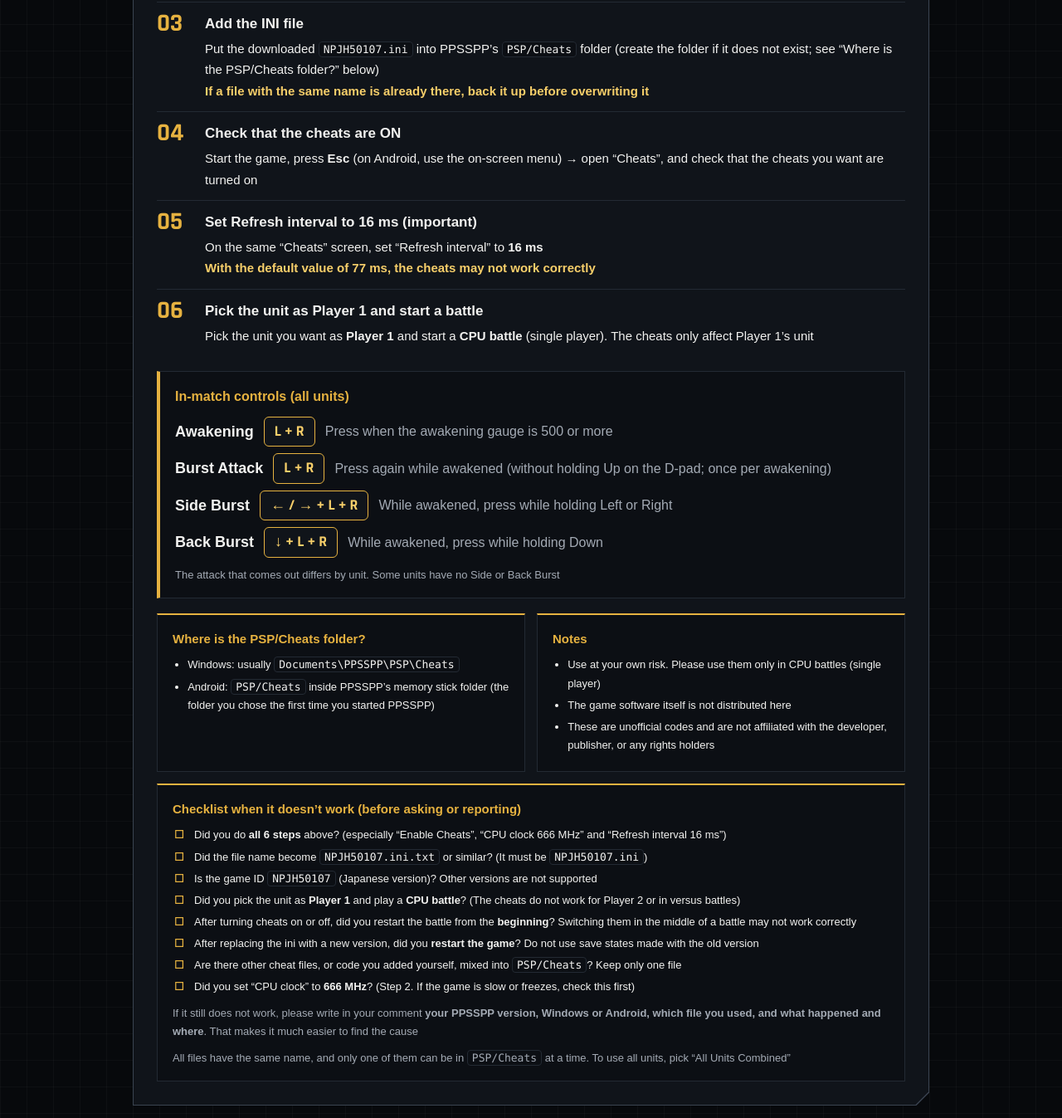
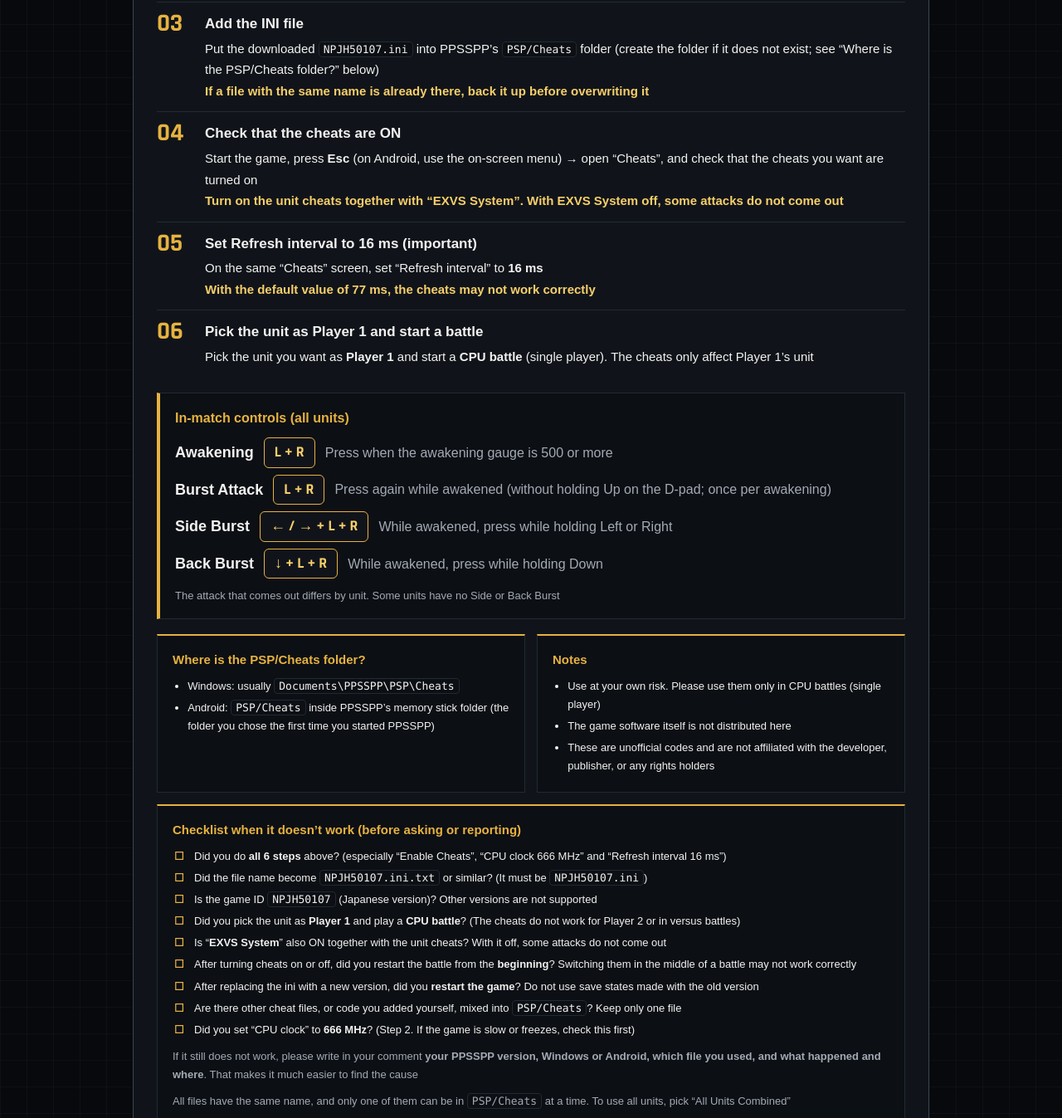
Before and after one commit to nextplus-mods/nextplus-mods.github.io, a plain HTML site: page index.html in a window 1280 px wide. Shown: the part 3459-4806 px from the top of the page at 83% size. Drawn offline with Linux system fonts and the light colour scheme; a web font is replaced by a local one.

Commit message:
Download page: note that unit cheats need EXVS System turned on (step 3 and the troubleshooting checklist, Japanese + English)
Co-Authored-By: Claude Opus 5.5 <noreply@anthropic.com>

```diff
--- a/index.html
+++ b/index.html
@@ -557,7 +557,7 @@
         <li data-i18n="step1"><b class="st">チートを使えるようにする</b>PPSSPP の「設定」→「システム」で「チートを有効化」を <b>ON</b> にする<br><span class="warn">PPSSPP は公式の最新版を使ってください（動作確認は v1.20.4）。「GLSL 差し替え版」などの古い版・非公式版での動作は保証できません</span></li>
         <li data-i18n="stepCpu"><b class="st">CPU クロックを 666MHz にする</b>ゲーム一覧でこのゲームを長押し（Windows は右クリック）→「ゲーム設定を作成」→「ゲーム設定」→「システム」で「CPU クロック」を <b>666MHz</b> にする<br><span class="warn">このゲームだけに効きます。弾が多い場面での重さを減らします</span></li>
         <li data-i18n="step2"><b class="st">INI ファイルを入れる</b>ダウンロードした <code>NPJH50107.ini</code> を、PPSSPP の <code>PSP/Cheats</code> フォルダに入れる（フォルダがなければ作る。場所は下の「PSP/Cheats フォルダの場所」）<br><span class="warn">同じ名前のファイルがある場合は、上書きする前にバックアップしてください</span></li>
-        <li data-i18n="step3"><b class="st">チートが ON か確かめる</b>ゲームを起動し、<b>Esc</b> キー（Android は画面のメニュー）→「チート」を開いて、使うチートが ON になっているか確かめる</li>
+        <li data-i18n="step3"><b class="st">チートが ON か確かめる</b>ゲームを起動し、<b>Esc</b> キー（Android は画面のメニュー）→「チート」を開いて、使うチートが ON になっているか確かめる<br><span class="warn">機体のチートは「EXVSシステム」と一緒に ON にしてください。EXVSシステムが OFF だと、一部の技が出ません</span></li>
         <li data-i18n="stepRefresh"><b class="st">リフレッシュレートを 16ms にする（大事）</b>同じ「チート」の画面で「リフレッシュレート」を <b>16ms</b> にする<br><span class="warn">初期値の 77ms のままだと、チートが正しく動かないことがあります</span></li>
         <li data-i18n="step4"><b class="st">1P で機体を選んで試合を始める</b>使いたい機体を <b>1P</b> で選び、<b>CPU 戦</b>（ひとりプレイ）で試合を始める（チートは1Pの機体にだけ効きます）</li>
       </ol>
@@ -594,6 +594,7 @@
             <li data-i18n="tip2">ファイル名が <code>NPJH50107.ini.txt</code> などになっていませんか？（正しくは <code>NPJH50107.ini</code>）</li>
             <li data-i18n="tip3">ゲームの ID が <code>NPJH50107</code>（日本版）ですか？ほかの版では動きません</li>
             <li data-i18n="chk2">機体を <b>1P</b> で選び、<b>CPU 戦</b>で試していますか？（2P や対人戦では効きません）</li>
+            <li data-i18n="chkExvs">機体のチートと一緒に「<b>EXVSシステム</b>」も ON にしていますか？OFF だと一部の技が出ません</li>
             <li data-i18n="tip1">チートの ON/OFF を切り替えたあとは、試合を<b>最初から</b>始め直しましたか？試合の途中で切り替えると、正しく動かないことがあります</li>
             <li data-i18n="tipUpd">ini を新しい版に替えたあとは、ゲームを<b>起動し直し</b>ましたか？前の版のときに作ったステートは使わないでください</li>
             <li data-i18n="chk3">ほかのチートのファイルや、自分で書き足したコードが <code>PSP/Cheats</code> に混ざっていませんか？ファイルは1つだけにしてください</li>
@@ -1110,11 +1111,12 @@
       step1: '<b class="st">Allow cheats</b>In PPSSPP, go to Settings → System and turn “Enable Cheats” <b>ON</b><br><span class="warn">Use the latest official version of PPSSPP (tested on v1.20.4). Operation on old or unofficial builds, such as the “GLSL replace” version, is not guaranteed</span>',
       step2: '<b class="st">Add the INI file</b>Put the downloaded <code>NPJH50107.ini</code> into PPSSPP’s <code>PSP/Cheats</code> folder (create the folder if it does not exist; see “Where is the PSP/Cheats folder?” below)<br><span class="warn">If a file with the same name is already there, back it up before overwriting it</span>',
       stepCpu: '<b class="st">Set CPU clock to 666 MHz</b>Long-press this game in the game list (right-click on Windows) → “Create game config” → “Game settings” → “System”, and set “CPU clock” to <b>666 MHz</b><br><span class="warn">This only affects this game. It reduces slowdown in scenes with many shots</span>',
-      step3: '<b class="st">Check that the cheats are ON</b>Start the game, press <b>Esc</b> (on Android, use the on-screen menu) → open “Cheats”, and check that the cheats you want are turned on',
+      step3: '<b class="st">Check that the cheats are ON</b>Start the game, press <b>Esc</b> (on Android, use the on-screen menu) → open “Cheats”, and check that the cheats you want are turned on<br><span class="warn">Turn on the unit cheats together with “EXVS System”. With EXVS System off, some attacks do not come out</span>',
       stepRefresh: '<b class="st">Set Refresh interval to 16 ms (important)</b>On the same “Cheats” screen, set “Refresh interval” to <b>16 ms</b><br><span class="warn">With the default value of 77 ms, the cheats may not work correctly</span>',
       step4: '<b class="st">Pick the unit as Player 1 and start a battle</b>Pick the unit you want as <b>Player 1</b> and start a <b>CPU battle</b> (single player). The cheats only affect Player 1’s unit',
       chk1: 'Did you do <b>all 6 steps</b> above? (especially “Enable Cheats”, “CPU clock 666 MHz” and “Refresh interval 16 ms”)',
       chk2: 'Did you pick the unit as <b>Player 1</b> and play a <b>CPU battle</b>? (The cheats do not work for Player 2 or in versus battles)',
+      chkExvs: 'Is “<b>EXVS System</b>” also ON together with the unit cheats? With it off, some attacks do not come out',
       chk3: 'Are there other cheat files, or code you added yourself, mixed into <code>PSP/Cheats</code>? Keep only one file',
       askHow: 'If it still does not work, please write in your comment <b>your PPSSPP version, Windows or Android, which file you used, and what happened and where</b>. That makes it much easier to find the cause',
       where: 'Where is the PSP/Cheats folder?',
```
